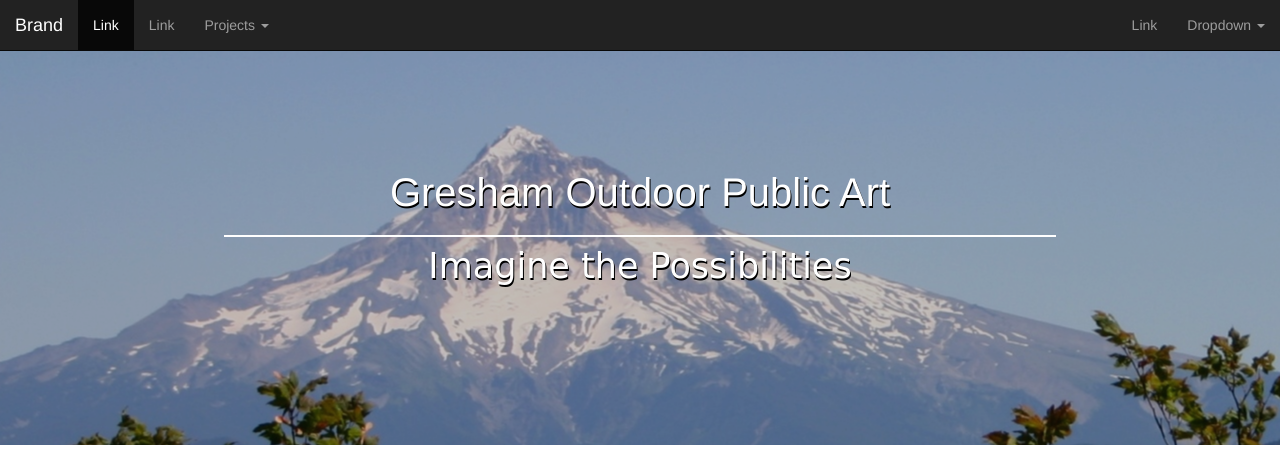
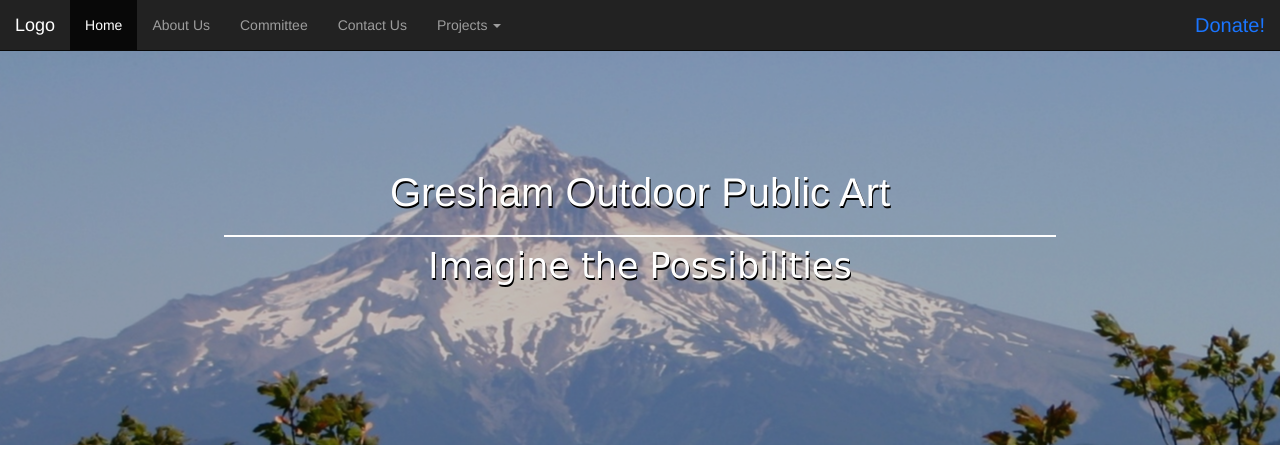
Before and after one commit to Mehequanna/GOPA, a PHP site: page / in a window 1280 px wide. Shown: the top 449 px of the page. Run offline with PHP 8.4, Linux system fonts and the light colour scheme.

Commit message:
Update navbar to add donate page and others.

```diff
--- a/css/styles.css
+++ b/css/styles.css
@@ -68,6 +68,12 @@ h3 {
   margin: 2%;
 }
 
+/*Donate Button*/
+#donate {
+  font-size: 2rem;
+  color: #1a75ff;
+}
+
 /*Divider*/
 #divider {
   display: block;
--- a/index.html
+++ b/index.html
@@ -36,39 +36,31 @@
             <span class="icon-bar"></span>
             <span class="icon-bar"></span>
           </button>
-          <a class="navbar-brand" href="#">Brand</a>
+          <a class="navbar-brand" href="index.html" id="logo">Logo</a>
         </div>
 
         <!-- Collect the nav links, forms, and other content for toggling -->
         <div class="collapse navbar-collapse" id="bs-example-navbar-collapse-1">
           <ul class="nav navbar-nav">
-            <li class="active"><a href="#">Link <span class="sr-only">(current)</span></a></li>
-            <li><a href="#">Link</a></li>
+            <li class="active"><a href="index.html">Home <span class="sr-only">(current)</span></a></li>
+            <li><a href="about.html">About Us</a></li>
+            <li><a href="committee.html">Committee</a></li>
+            <li><a href="contact.html">Contact Us</a></li>
             <li class="dropdown">
               <a href="#" class="dropdown-toggle" data-toggle="dropdown" role="button" aria-haspopup="true" aria-expanded="false">Projects <span class="caret"></span></a>
               <ul class="dropdown-menu">
-                <li><a href="#">Action</a></li>
-                <li><a href="#">Another action</a></li>
-                <li><a href="#">Something else here</a></li>
+                <li><a href="driscoll.html">Driscoll</a></li>
+                <li><a href="mural.html">Main Street Mural</a></li>
+                <li><a href="bikerack.html">Creative Bike Rack</a></li>
+                <li><a href="crash.html">Crash</a></li>
+                <li><a href="familyties.html">Family Ties</a></li>
                 <li role="separator" class="divider"></li>
-                <li><a href="#">Separated link</a></li>
-                <li role="separator" class="divider"></li>
-                <li><a href="#">One more separated link</a></li>
+                <li><a href="communityhotline.html">Judy on Community Hotline</a></li>
               </ul>
             </li>
           </ul>
           <ul class="nav navbar-nav navbar-right">
-            <li><a href="#">Link</a></li>
-            <li class="dropdown">
-              <a href="#" class="dropdown-toggle" data-toggle="dropdown" role="button" aria-haspopup="true" aria-expanded="false">Dropdown <span class="caret"></span></a>
-              <ul class="dropdown-menu">
-                <li><a href="#">Action</a></li>
-                <li><a href="#">Another action</a></li>
-                <li><a href="#">Something else here</a></li>
-                <li role="separator" class="divider"></li>
-                <li><a href="#">Separated link</a></li>
-              </ul>
-            </li>
+            <li><a href="donate.html" id="donate">Donate!</a></li>
           </ul>
         </div><!-- /.navbar-collapse -->
       </div><!-- /.container-fluid -->
@@ -94,13 +86,13 @@
           <h2>Driscoll</h2>
           <h3>by Heather Soderberg</h3>
           <br>
-          <a href="#" class="btn btn-primary">Read More</a>
+          <a href="driscoll.html" class="btn btn-primary">Read More</a>
         </div>
         <div class="col-md-4 text-center">
           <img src="img/judyonhotline.png" alt="Photo of Judy on Community Hotline" />
           <h2>Judy on <br>Community Hotline</h2>
           <h3>June 22, 2016</h3>
-          <a href="#" class="btn btn-primary">Read More</a>
+          <a href="communityhotline.html" class="btn btn-primary">Read More</a>
         </div>
         <div class="col-md-4 text-center">
           <img src="img/mural.jpg" alt="Photo of Mural on Main Street" />
@@ -110,7 +102,7 @@
           <br>
           <br>
           <br>
-          <a href="#" class="btn btn-primary">Read More</a>
+          <a href="mural.html" class="btn btn-primary">Read More</a>
         </div>
         <div class="col-md-4 text-center">
           <img src="img/bikerack.jpg" alt="Bike Rack in Downtown Gresham" />
@@ -120,7 +112,7 @@
           <br>
           <br>
           <br>
-          <a href="#" class="btn btn-primary">Read More</a>
+          <a href="bikerack.html" class="btn btn-primary">Read More</a>
         </div>
         <div class="col-md-4 text-center">
           <img src="img/crash.jpg" alt="Crash Statue in Downtown Gresham" />
@@ -130,7 +122,7 @@
           <br>
           <br>
           <br>
-          <a href="#" class="btn btn-primary">Read More</a>
+          <a href="crash.html" class="btn btn-primary">Read More</a>
         </div>
         <div class="col-md-4 text-center">
           <img src="img/familyties.jpg" alt="Family Ties in Downtown Gresham" />
@@ -141,7 +133,7 @@
           <br>
           <br>
           <br>
-          <a href="#" class="btn btn-primary">Read More</a>
+          <a href="familyties.html" class="btn btn-primary">Read More</a>
         </div>
       </div><!-- row div close -->
     </div><!-- container div close -->
```
